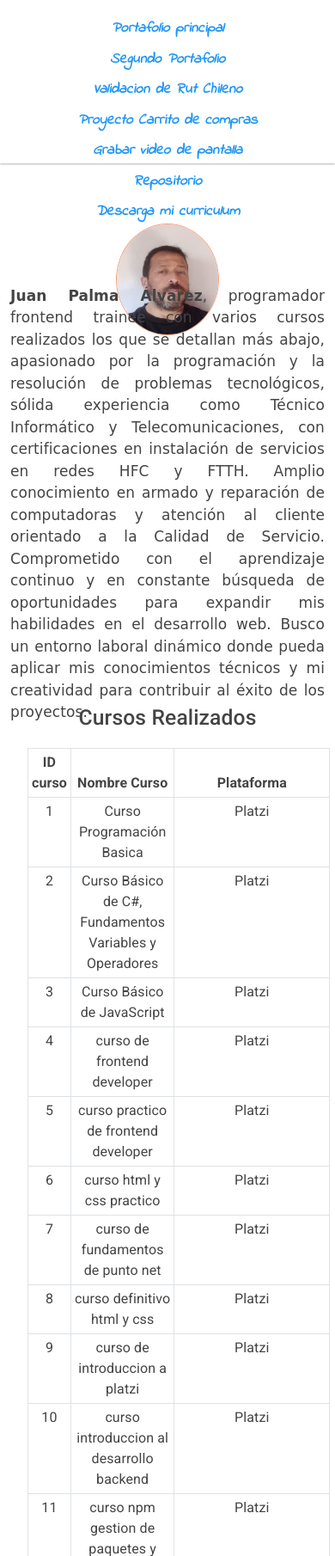
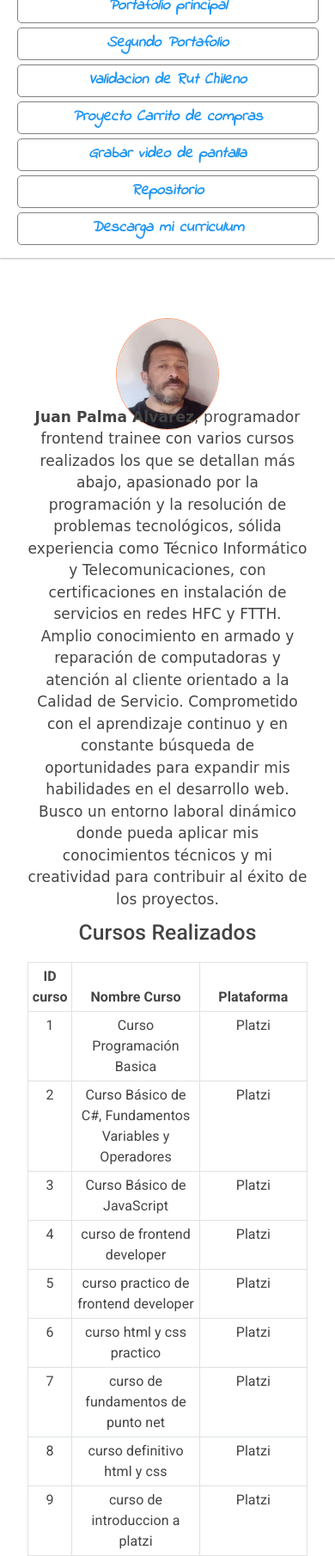
Before and after one commit to jpalma76/Portafolio3, a plain HTML site: page index.html in a window 390 px wide. Shown: the part 190-2000 px from the top of the page at 86% size. Drawn offline with Linux system fonts and the light colour scheme; a web font is replaced by a local one.

Commit message:
corrije cambio entre vista movil y minima en vista web

```diff
--- a/css/index.css
+++ b/css/index.css
@@ -10,7 +10,7 @@
 .navbar {
     width: 100%;
     min-height: 180px;
-    max-height: 380px;
+    height: 380px;
     display: flex;
     align-items: center;
     justify-content: center !important;
@@ -23,9 +23,7 @@
     font-optical-sizing: auto;
     font-weight: 400;
     font-style: normal;
-    font-variation-settings:
-        "MORF" 15,
-        "SHLN" 50;
+
 }
 h2 {
     text-align: center;
@@ -82,7 +80,8 @@ h2 {
 
 }
 .page-one p {
-    text-align: justify;
+    text-align: center;
+    padding: 20px;
 }
 .page-two, .page-three, .page-four {
     margin-bottom: 50px;
@@ -111,7 +110,8 @@ td, th, tr {
 
 @media(max-width:600px) {
     .navbar {
-        height: 410px !important;
+        height: auto !important;
+        padding-bottom: 20px !important;
     }
 
     .nav-links {
@@ -121,7 +121,7 @@ td, th, tr {
         justify-content: center;
         height: 280px;
     }
-    .a {
+    .nav-links a {
         justify-content: center;
         width: 90%;
         height: 60px;
@@ -132,22 +132,33 @@ td, th, tr {
         margin-bottom: 5px;
         padding-top: 4px;
     }
-}
-
-@media(max-width:720px) {
-    .navbar {
-        height: 210px;
+    .page-one {
+        height: 550px;
     }
 }
 
 @media(max-width:400px) {
-    .navbar {
+    nav {
         justify-content: center;
         align-items: center;
         width: 100%;
+        height: 400px;
         box-sizing: border-box;
     }
     .title {
         text-align: center;
     }
+    .nav-links a {
+        border: 1px solid grey;
+    }
+    .page-one {
+        height: 550px;
+    }
+
+    .page-two, .page-three, .page-four {
+        width: 100%;
+        box-sizing: border-box;
+        padding: 20px !important;
+
+    }
 }
--- a/database/cursos.json
+++ b/database/cursos.json
@@ -110,36 +110,36 @@
         "id": 18,
         "name": "curso javascript nivel 1 - Jóvenes Programadores",
         "url": "./img-certificados/curso_javascript_nivel1.png",
-        "platform": "JóvenesProgramadores"
+        "platform": "Jóvenes Programadores"
     },
     {
         "id": 19,
         "name": "curso javascript nivel 2 - Jóvenes Programadores",
         "url": "./img-certificados/curso_javascript_nivel2.png",
-        "platform": "JóvenesProgramadores"
+        "platform": "Jóvenes Programadores"
     },
     {
         "id": 20,
         "name": "Curso PHP nivel 1 - Jóvenes Programadores",
         "url": "./img-certificados/curso_php_jovenes_programadores.png",
-        "platform": "JóvenesProgramadores"
+        "platform": "Jóvenes Programadores"
     },
     {
         "id": 21,
         "name": "Curso CSS - Jóvenes Programadores",
         "url": "./img-certificados/curso_css_jovenesprogramadores.png",
-        "platform": "JóvenesProgramadores"
+        "platform": "Jóvenes Programadores"
     },
     {
         "id": 22,
         "name": "Curso Introducción a Python - Jóvenes Programadores",
         "url": "./img-certificados/curso-introduccion-a-python.png",
-        "platform": "JóvenesProgramadores"
+        "platform": "Jóvenes Programadores"
     },
     {
         "id": 23,
         "name": "Curso de React - Jóvenes Programadores",
         "url": "./img-certificados/curso-de-react.png",
-        "platform": "JóvenesProgramadores"
+        "platform": "Jóvenes Programadores"
     }
 ]
```
